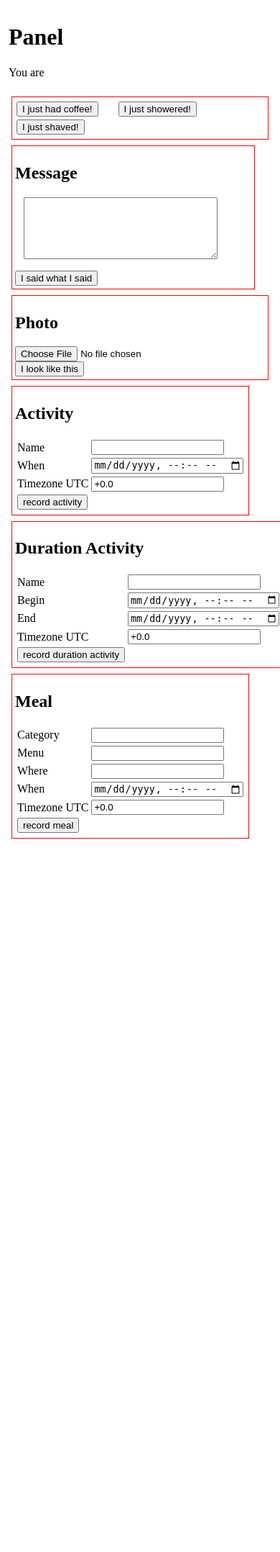
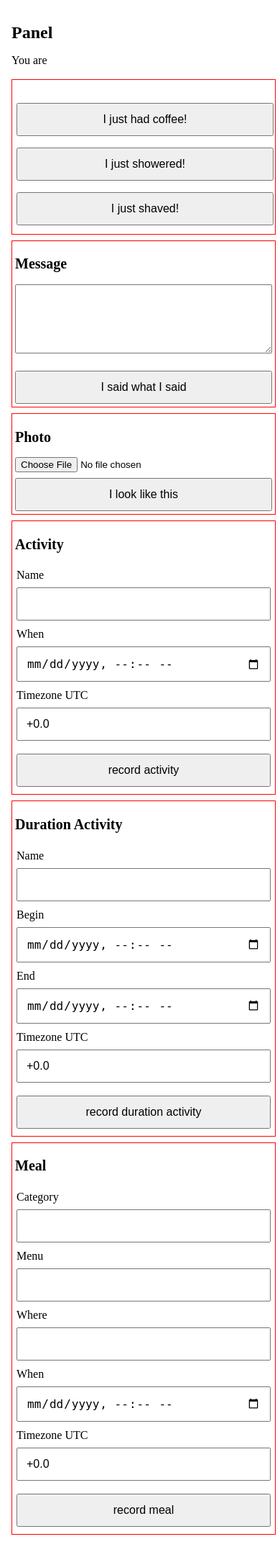
Before and after one commit to ryanotron/tmi, a Flask app: template templates/panel.html in a window 390 px wide. Shown: the whole page at 72% size. Before the commit the page ends 1165 px from the top, so only its background shows below. Run offline with Flask 3, Linux system fonts and the light colour scheme; the template is opened without the code that fills it, so the values that code supplies are empty.

Commit message:
Adapt style for small screens

```diff
--- a/stylesheets/main.css
+++ b/stylesheets/main.css
@@ -52,6 +52,14 @@ body
     width: auto;
 }
 
+input[type="text"],
+input[type="datetime-local"],
+input[type="file"],
+textarea
+{
+    box-sizing: border-box;
+}
+
 div
 {
     float: none;
@@ -64,7 +72,7 @@ div
 div.PanelBlock
 {
     float: left;
-    min-width: 30%;
+    min-width: 280px;
     border: 1px solid red;
 }
 
@@ -78,6 +86,7 @@ div.PanelBlockWide
 div.PanelBlockWide textarea
 {
     width: 80%;
+    max-width: 600px;
     height: 6em;
     margin-left: 12px;
     margin-bottom: 12px;
@@ -106,3 +115,154 @@ div.ChartWrapper
     margin: 2px;
     padding: 2px;
 }
+
+@media (max-width: 768px)
+  {
+      body
+      {
+          font-size: 16px;
+          padding: 8px;
+      }
+
+      div.PanelBlock,
+      div.PanelBlockWide
+      {
+          float: none;
+          width: 100%;
+          min-width: unset;
+          margin: 8px 0;
+      }
+
+      input[type="text"],
+      input[type="datetime-local"],
+      textarea
+      {
+          width: 100%;
+          font-size: 16px;
+          padding: 12px;
+          box-sizing: border-box;
+      }
+
+      input[type="submit"]
+      {
+          width: 100%;
+          padding: 12px;
+          font-size: 16px;
+          margin-top: 8px;
+      }
+
+      ul.instant li
+      {
+          display: block;
+          float: none;
+          width: 100%;
+          padding-right: 0;
+          margin-bottom: 8px;
+      }
+
+      ul.instant li input[type="submit"]
+      {
+          width: 100%;
+      }
+
+      table
+      {
+          width: 100%;
+      }
+
+      td
+      {
+          display: block;
+          width: 100%;
+          padding: 4px 0;
+      }
+
+      p.MessageStamp
+      {
+          font-size: 12px;
+      }
+
+      div.PanelBlockWide textarea
+      {
+          width: 100%;
+          margin-left: 0;
+      }
+
+      div.TableBlock,
+      div.TableBlockWide
+      {
+          float: none;
+          width: 100%;
+          min-width: unset;
+          margin: 8px 0;
+          box-sizing: border-box;
+      }
+
+      div.ChartWrapper
+      {
+          width: 100%;
+          overflow-x: auto;
+          overflow-y: hidden;
+      }
+
+      div.ChartWrapper > div,
+      div.ChartWrapper svg
+      {
+          max-width: 100%;
+          height: auto;
+      }
+
+      ul.TablePhotos
+      {
+          display: flex;
+          flex-wrap: wrap;
+          gap: 8px;
+          padding: 0;
+      }
+
+      ul.TablePhotos li
+      {
+          flex: 1 1 calc(50% - 8px);
+          min-width: 150px;
+      }
+
+      ul.TablePhotos img
+      {
+          width: 100%;
+          height: auto;
+          display: block;
+      }
+
+      div.TableBlock ul
+      {
+          padding-left: 20px;
+          line-height: 1.6;
+      }
+
+      div.TableBlock ul li
+      {
+          margin-bottom: 8px;
+          font-size: 16px;
+      }
+
+      ul.Message
+      {
+          padding: 0;
+      }
+
+      ul.Message li
+      {
+          margin-bottom: 12px;
+      }
+
+      h1
+      {
+          font-size: 24px;
+          word-wrap: break-word;
+      }
+
+      h2
+      {
+          font-size: 20px;
+      }
+  }
--- a/templates/panel.html
+++ b/templates/panel.html
@@ -1,5 +1,6 @@
 <!DOCTYPE html>
 <head>
+  <meta name="viewport" content="width=device.width, initial-scale=1.0">
   <link type="text/css" rel="stylesheet" href="/stylesheets/main.css">
   <title>Coffee Table :: Panel</title>
 </head>
--- a/templates/table.html
+++ b/templates/table.html
@@ -57,9 +57,9 @@
       <li>Average time of day: <span id="mean_tod"></span></li>
     </ul>
 
+    <div class="ChartWrapper" id="chart_coffee_timeline"></div>
     <div class="ChartWrapper" id="chart_coffee_tod_histo"></div>
     <div class="ChartWrapper" id="chart_coffee_count_histo"></div>
-    <div class="ChartWrapper" id="chart_coffee_timeline"></div>
   </div>
 
   <div class="TableBlock">
```
